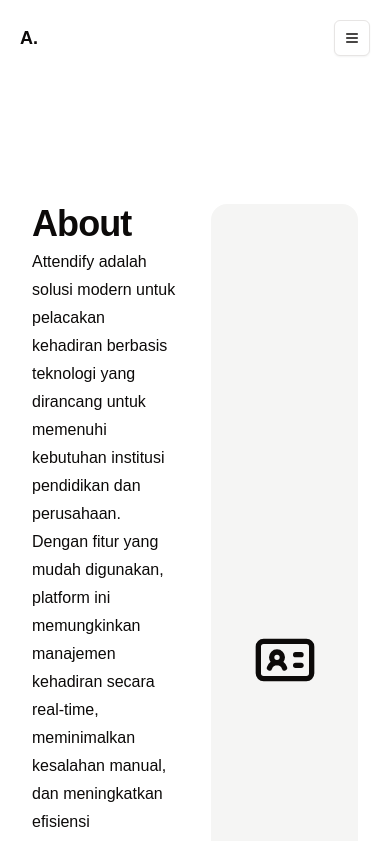
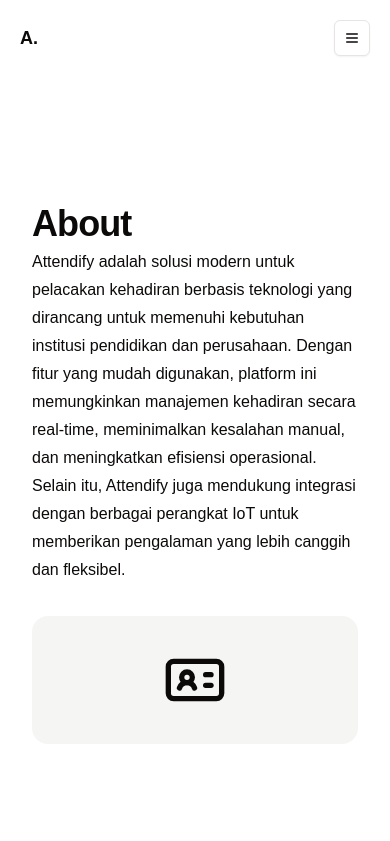
Before and after one commit to shironxn/attendify, a Next.js app: page /about in a window 390 px wide. Shown: the top 841 px of the page. Built offline with nearby package versions, Linux system fonts and the light colour scheme.

Commit message:
chore: responsive about{

```diff
--- a/src/app/about/page.tsx
+++ b/src/app/about/page.tsx
@@ -3,7 +3,7 @@
 export default function About() {
   return (
     <div className="container mx-auto py-32">
-      <div className="grid grid-cols-2 gap-8">
+      <div className="grid md:grid-cols-2 gap-8">
         <div>
           <h1>About</h1>
           <p>
```
